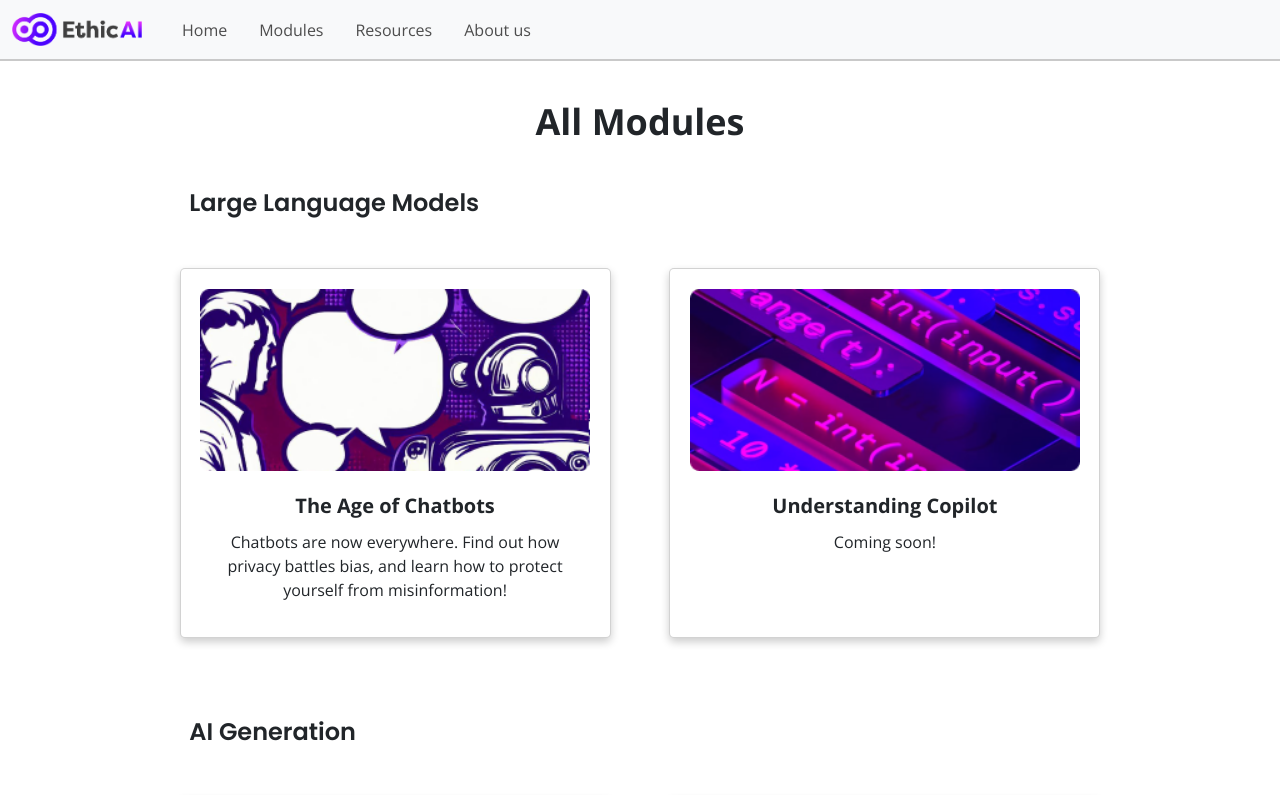
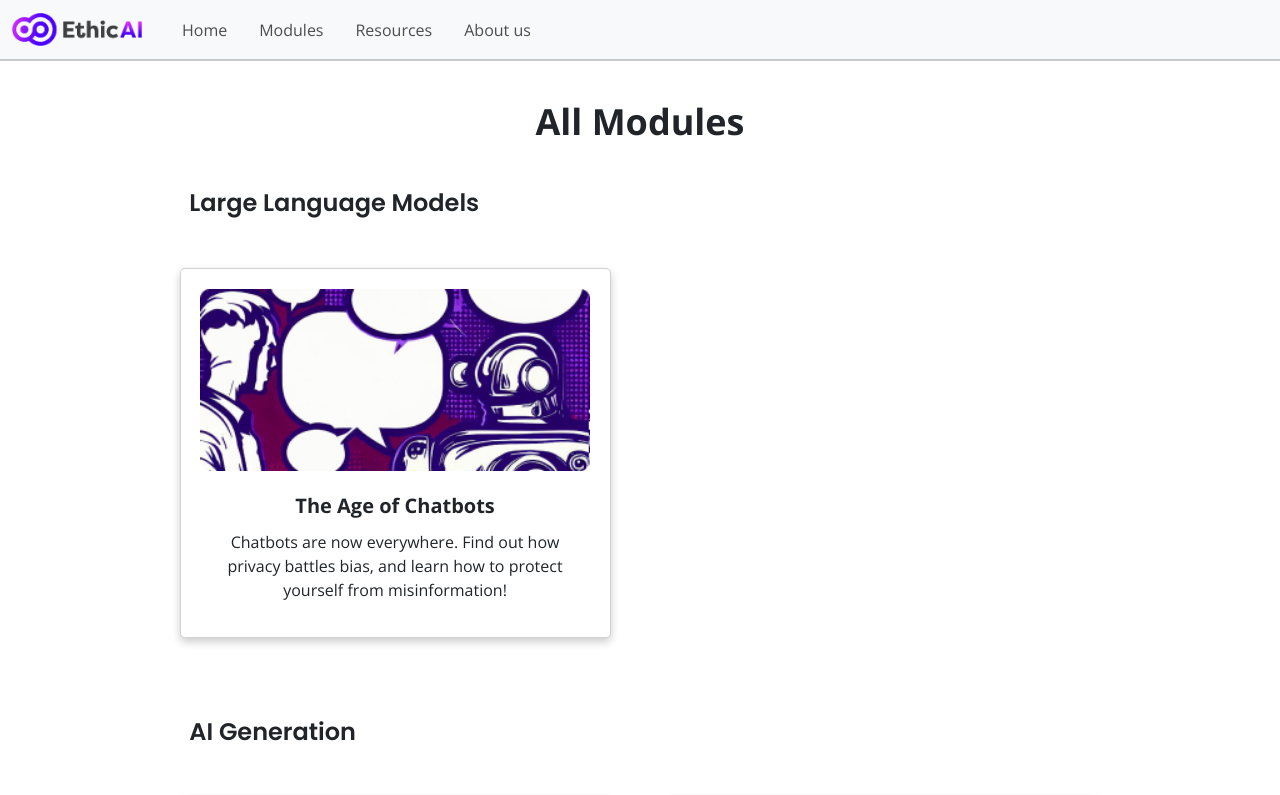
Before and after one commit to harslash/EthicAI, a Vue app in the folder project/ethicai-spa/: page /all-modules in a window 1280 px wide. Shown: the top 795 px of the page. Built offline with nearby package versions, Linux system fonts and the light colour scheme.

Commit message:
removed copilot module

```diff
--- a/project/ethicai-spa/src/components/pages/all-modules-page.vue
+++ b/project/ethicai-spa/src/components/pages/all-modules-page.vue
@@ -23,7 +23,7 @@
                     </div>
                 </router-link>
 
-                <div class="card">
+                <div class="card" style="visibility: hidden;">
                     <img :src="require('@/assets/copilot_Thumbnail.png')" alt="Copilot" style="width:100%">
                     <div class="container">
                         <h4>Understanding Copilot</h4>
```
